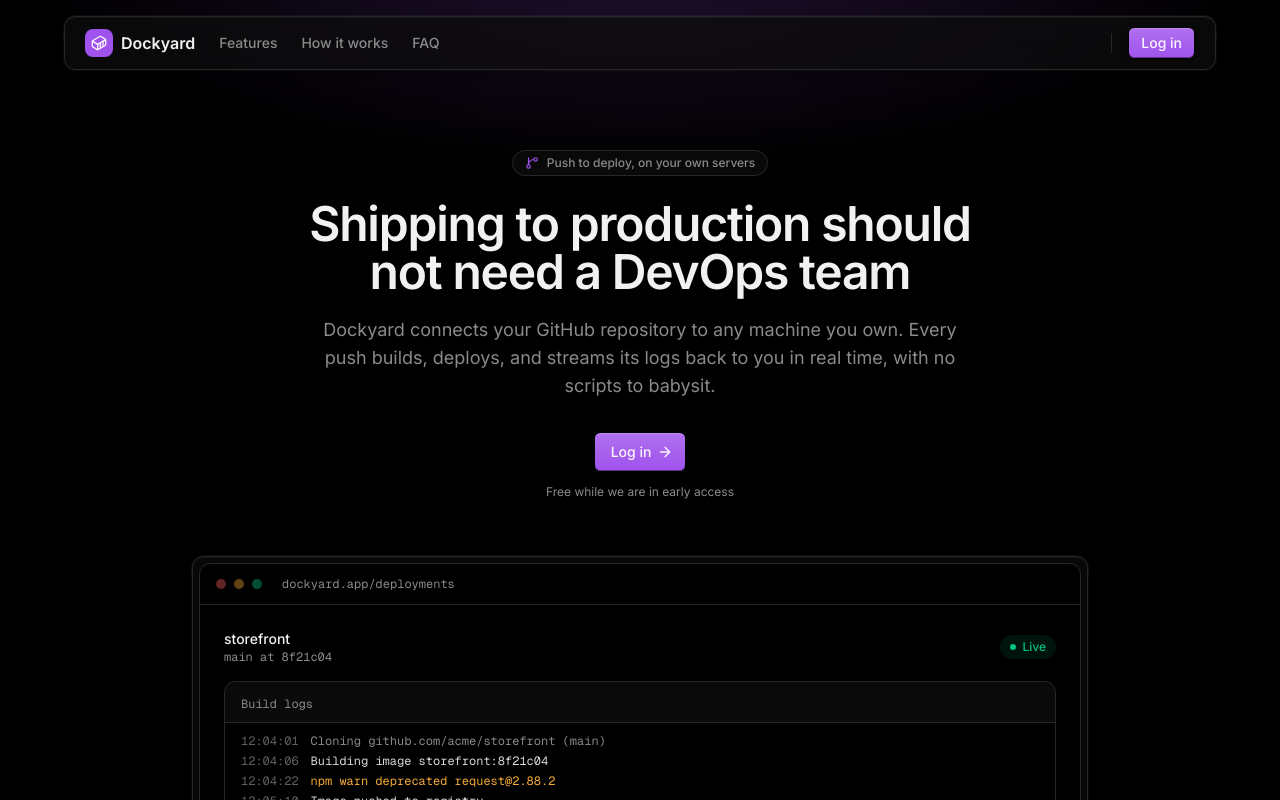
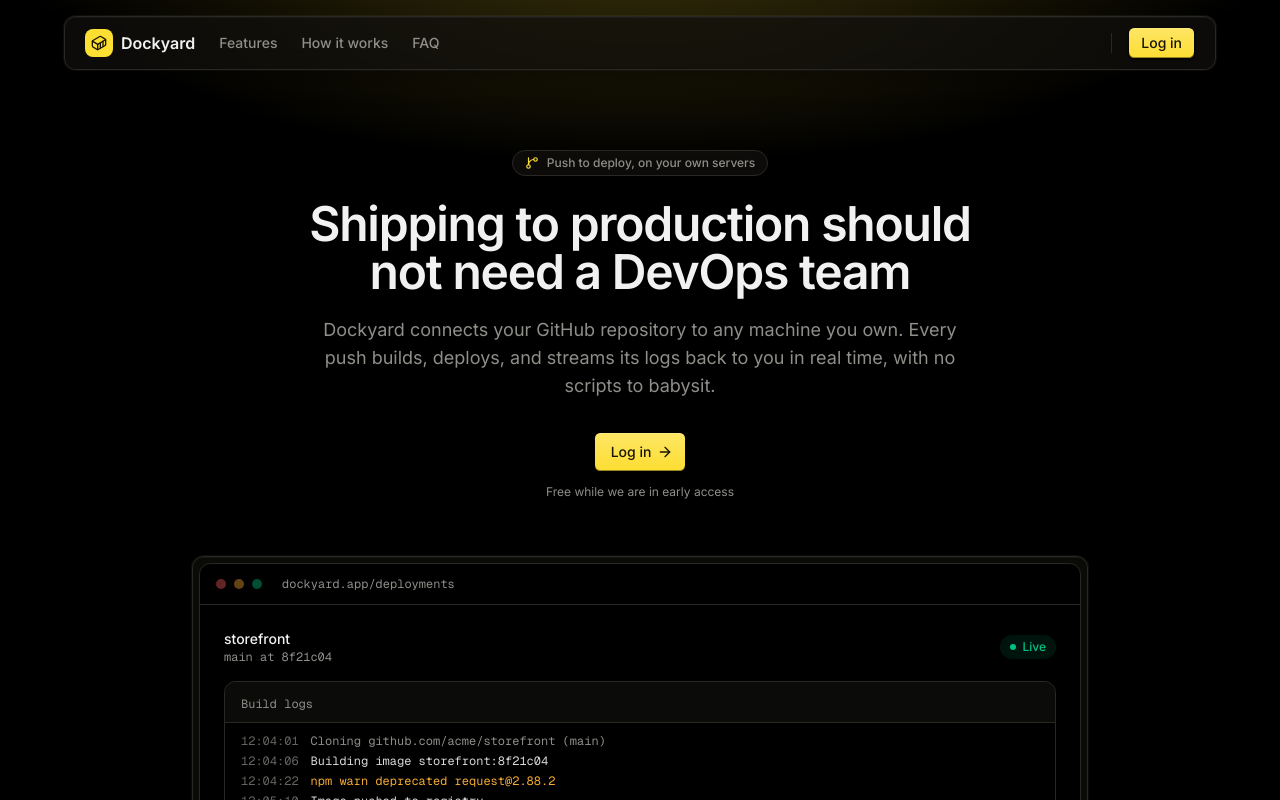
Before and after one commit to mistryviral05/dockyard-frontend, a Next.js app: page / in a window 1280 px wide. Shown: the top 800 px of the page. Built offline with nearby package versions, Linux system fonts and the light colour scheme; no server answers.

Commit message:
refactor: update styles and colors for improved UI consistency and accessibility

```diff
--- a/src/app/globals.css
+++ b/src/app/globals.css
@@ -62,21 +62,28 @@
 */
 :root,
 .dark {
-  /* Surfaces are neutral greys stacked on a black canvas. */
+  /*
+    Black canvas, neutral greys stacked on top, and one warm accent. The
+    accent is the yellow from the reference palette, so anything that carries
+    meaning (active nav, primary action, focus ring) is the only colour on
+    the screen.
+  */
   --background: oklch(0 0 0);
   --foreground: oklch(0.958 0 0);
-  --panel: oklch(0.113 0 0);
-  --card: oklch(0.163 0 0);
+  /* The working surface carries a trace of the accent hue so it reads warm
+     against the pure black rail rather than flat grey. */
+  --panel: oklch(0.132 0.009 98);
+  --card: oklch(0.176 0.008 98);
   --card-foreground: oklch(0.958 0 0);
-  --popover: oklch(0.186 0 0);
+  --popover: oklch(0.196 0.007 98);
   --popover-foreground: oklch(0.958 0 0);
-  --primary: oklch(0.606 0.223 303.2);
-  --primary-foreground: oklch(0.98 0.012 308.3);
-  --secondary: oklch(0.238 0 0);
+  --primary: oklch(0.9 0.175 98);
+  --primary-foreground: oklch(0.19 0.04 98);
+  --secondary: oklch(0.246 0.006 98);
   --secondary-foreground: oklch(0.958 0 0);
-  --muted: oklch(0.219 0 0);
-  --muted-foreground: oklch(0.632 0 0);
-  --accent: oklch(0.252 0 0);
+  --muted: oklch(0.226 0.006 98);
+  --muted-foreground: oklch(0.647 0.008 98);
+  --accent: oklch(0.262 0.007 98);
   --accent-foreground: oklch(0.958 0 0);
   --destructive: oklch(0.68 0.192 22.2);
   --success: oklch(0.717 0.156 162.5);
@@ -85,23 +92,23 @@
   --info-foreground: oklch(0.19 0.05 258.3);
   --warning: oklch(0.79 0.152 73.6);
   --warning-foreground: oklch(0.22 0.06 68.7);
-  --border: oklch(0.272 0 0);
-  --input: oklch(0.302 0 0);
-  --ring: oklch(0.606 0.223 303.2 / 60%);
-  --chart-1: oklch(0.827 0.119 306.383);
-  --chart-2: oklch(0.706 0.208 303.9);
-  --chart-3: oklch(0.606 0.223 303.2);
-  --chart-4: oklch(0.523 0.244 302.3);
-  --chart-5: oklch(0.438 0.218 303.724);
+  --border: oklch(0.278 0.006 98);
+  --input: oklch(0.31 0.006 98);
+  --ring: oklch(0.9 0.175 98 / 45%);
+  --chart-1: oklch(0.9 0.175 98);
+  --chart-2: oklch(0.82 0.16 88);
+  --chart-3: oklch(0.74 0.145 78);
+  --chart-4: oklch(0.66 0.13 68);
+  --chart-5: oklch(0.58 0.115 58);
   --radius: 0.5rem;
   --sidebar: oklch(0 0 0);
   --sidebar-foreground: oklch(0.958 0 0);
-  --sidebar-primary: oklch(0.606 0.223 303.2);
-  --sidebar-primary-foreground: oklch(0.98 0.012 308.3);
-  --sidebar-accent: oklch(0.219 0 0);
+  --sidebar-primary: oklch(0.9 0.175 98);
+  --sidebar-primary-foreground: oklch(0.19 0.04 98);
+  --sidebar-accent: oklch(0.226 0.006 98);
   --sidebar-accent-foreground: oklch(0.958 0 0);
-  --sidebar-border: oklch(0.235 0 0);
-  --sidebar-ring: oklch(0.606 0.223 303.2 / 60%);
+  --sidebar-border: oklch(0.24 0.006 98);
+  --sidebar-ring: oklch(0.9 0.175 98 / 45%);
 }
 
 
--- a/src/providers/clerk-appearance.ts
+++ b/src/providers/clerk-appearance.ts
@@ -5,15 +5,15 @@
  */
 export const clerkAppearance = {
   variables: {
-    colorPrimary: "#8b5cf6",
-    colorPrimaryForeground: "#faf5ff",
-    colorBackground: "#101216",
-    colorForeground: "#f4f5f7",
-    colorMuted: "#1b1d22",
-    colorMutedForeground: "#9aa0ab",
-    colorInput: "#1b1d22",
-    colorInputForeground: "#f4f5f7",
-    colorBorder: "#26292f",
+    colorPrimary: "#ffdd27",
+    colorPrimaryForeground: "#1c1600",
+    colorBackground: "#141310",
+    colorForeground: "#f4f4f3",
+    colorMuted: "#1e1d1a",
+    colorMutedForeground: "#9d9a94",
+    colorInput: "#1e1d1a",
+    colorInputForeground: "#f4f4f3",
+    colorBorder: "#2a2823",
     colorShadow: "#000000",
     colorModalBackdrop: "rgba(6, 7, 9, 0.72)",
     colorDanger: "#f87171",
--- a/src/shared/components/shell/dashboard-shell.tsx
+++ b/src/shared/components/shell/dashboard-shell.tsx
@@ -19,7 +19,9 @@ function DashboardShell({ children }: { children: React.ReactNode }) {
       <AppSidebar open={menuOpen} onOpenChange={setMenuOpen} />
 
       <div className="flex min-w-0 flex-1 p-2 lg:py-3 lg:pr-3 lg:pl-0">
-        <div className="flex min-w-0 flex-1 flex-col overflow-hidden rounded-xl border border-border bg-panel">
+        {/* A faint accent wash over the panel keeps the working area warm
+            instead of flat grey. */}
+        <div className="flex min-w-0 flex-1 flex-col overflow-hidden rounded-xl border border-border bg-panel bg-linear-to-b from-primary/5 to-transparent to-60%">
           <DashboardTopbar onOpenMenu={() => setMenuOpen(true)} />
 
           <main className="flex-1 overflow-y-auto px-4 py-6 sm:px-6 lg:px-8">
--- a/src/shared/components/sidebar/app-sidebar.tsx
+++ b/src/shared/components/sidebar/app-sidebar.tsx
@@ -22,7 +22,7 @@ function AppSidebar({
     <>
       {/* On the canvas the rail needs no border: the content panel edge reads
           as the divider. */}
-      <aside className="hidden h-full w-64 shrink-0 bg-sidebar lg:block">
+      <aside className="hidden h-full w-72 shrink-0 bg-sidebar lg:block">
         <SidebarContent />
       </aside>
 
@@ -37,7 +37,7 @@ function AppSidebar({
 
       <aside
         className={cn(
-          "fixed inset-y-0 left-0 z-50 w-64 border-r border-sidebar-border bg-sidebar transition-transform lg:hidden",
+          "fixed inset-y-0 left-0 z-50 w-72 border-r border-sidebar-border bg-sidebar transition-transform lg:hidden",
           open ? "translate-x-0" : "-translate-x-full"
         )}
       >
--- a/src/shared/components/sidebar/sidebar-content.tsx
+++ b/src/shared/components/sidebar/sidebar-content.tsx
@@ -37,7 +37,8 @@ function SidebarContent({ onNavigate }: { onNavigate?: () => void }) {
         ))}
       </nav>
 
-      <div className="mt-auto">
+      {/* A rule separates the account block from the navigation above it. */}
+      <div className="mt-auto border-t border-sidebar-border pt-4">
         <SidebarUserCard />
       </div>
     </div>
--- a/src/shared/components/sidebar/sidebar-user-card.tsx
+++ b/src/shared/components/sidebar/sidebar-user-card.tsx
@@ -14,7 +14,8 @@ function SidebarUserCard() {
   if (!user) return null
 
   return (
-    <div className="flex items-center gap-3 rounded-md border border-sidebar-border bg-sidebar-accent/50 px-3 py-2.5">
+    // Same raised face as the buttons, so the account block reads as pressable.
+    <div className="flex items-center gap-3 rounded-md border border-sidebar-border bg-secondary bg-linear-to-b from-white/8 to-transparent px-3 py-2.5 shadow-raised">
       <UserButton signInUrl="/sign-in" />
 
       <div className="flex min-w-0 flex-col">
--- a/src/shared/components/sidebar/sidebar-workspace-switcher.tsx
+++ b/src/shared/components/sidebar/sidebar-workspace-switcher.tsx
@@ -44,7 +44,7 @@ function SidebarWorkspaceSwitcher() {
   return (
     <>
       <DropdownMenu>
-        <DropdownMenuTrigger className="flex w-full cursor-pointer items-center gap-3 rounded-md border border-sidebar-border bg-sidebar-accent/50 px-3 py-2 text-left outline-none transition-colors hover:bg-sidebar-accent focus-visible:ring-3 focus-visible:ring-ring/30 aria-expanded:bg-sidebar-accent">
+        <DropdownMenuTrigger className="flex w-full cursor-pointer items-center gap-3 rounded-md border border-sidebar-border bg-secondary bg-linear-to-b from-white/8 to-transparent px-3 py-2 text-left shadow-raised outline-none transition-colors hover:bg-[color-mix(in_oklch,var(--secondary),white_6%)] focus-visible:ring-3 focus-visible:ring-ring/30 aria-expanded:bg-accent">
           <span className="flex size-7 shrink-0 items-center justify-center rounded-md bg-background text-muted-foreground">
             <FolderKanban className="size-4" />
           </span>
--- a/src/shared/components/ui/button.tsx
+++ b/src/shared/components/ui/button.tsx
@@ -10,8 +10,9 @@ const buttonVariants = cva(
       variant: {
         // The gradient sits on top of the solid colour, so the face reads as
         // lit from above while the inset shadows carve the edges.
+        // The accent is a light colour, so hover steps down rather than up.
         default:
-          "bg-primary bg-linear-to-b from-white/18 to-transparent text-primary-foreground shadow-raised hover:bg-[color-mix(in_oklch,var(--primary),white_8%)] active:shadow-raised-sunken",
+          "bg-primary bg-linear-to-b from-white/25 to-transparent text-primary-foreground shadow-raised hover:bg-[color-mix(in_oklch,var(--primary),black_8%)] active:shadow-raised-sunken",
         outline:
           "border-border bg-secondary bg-linear-to-b from-white/8 to-transparent text-secondary-foreground shadow-raised hover:bg-[color-mix(in_oklch,var(--secondary),white_6%)] aria-expanded:bg-accent active:shadow-raised-sunken",
         secondary:
```
Also changed, not shown: src/shared/components/shell/dashboard-topbar.tsx (+14 -2 lines).
